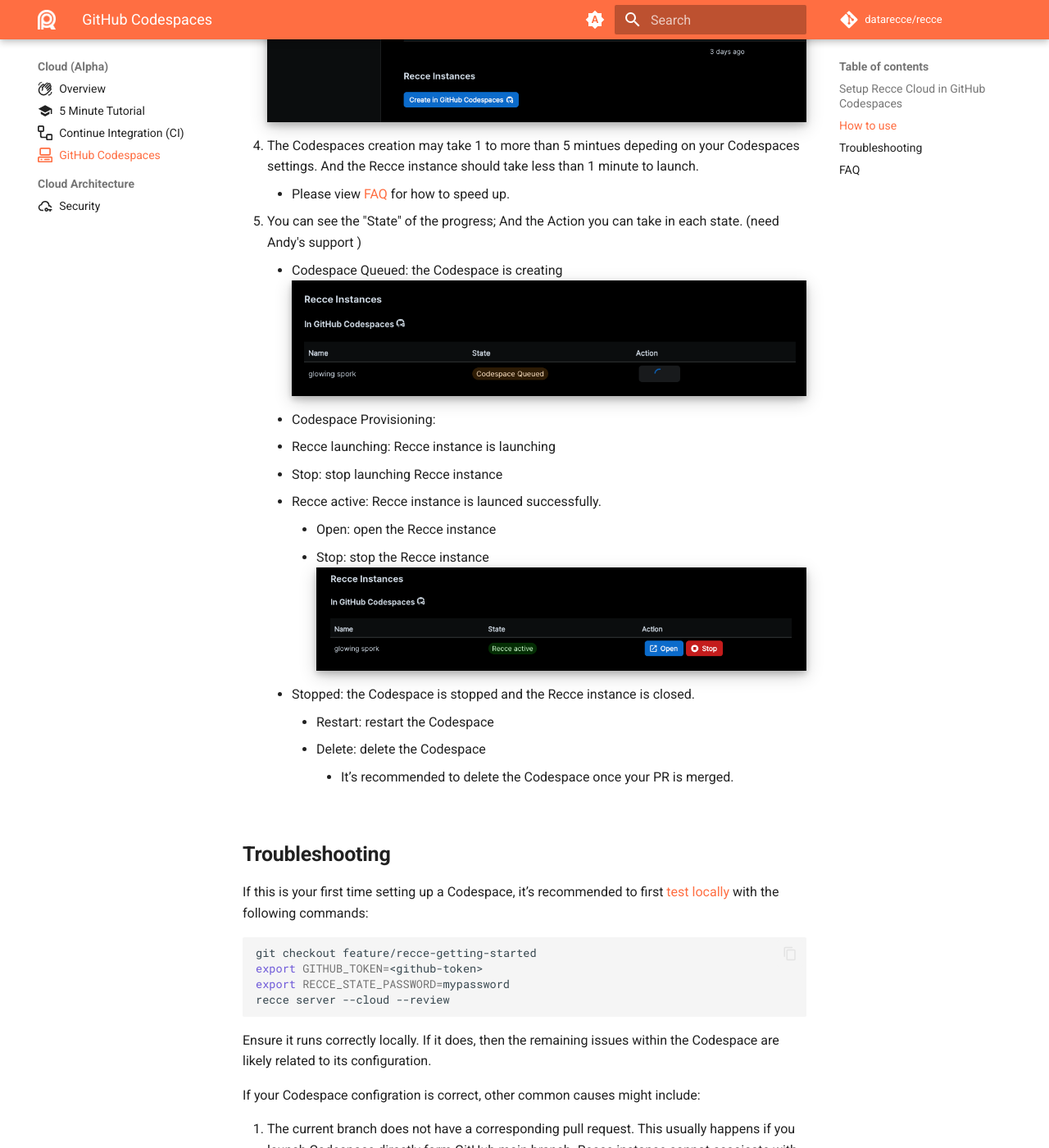
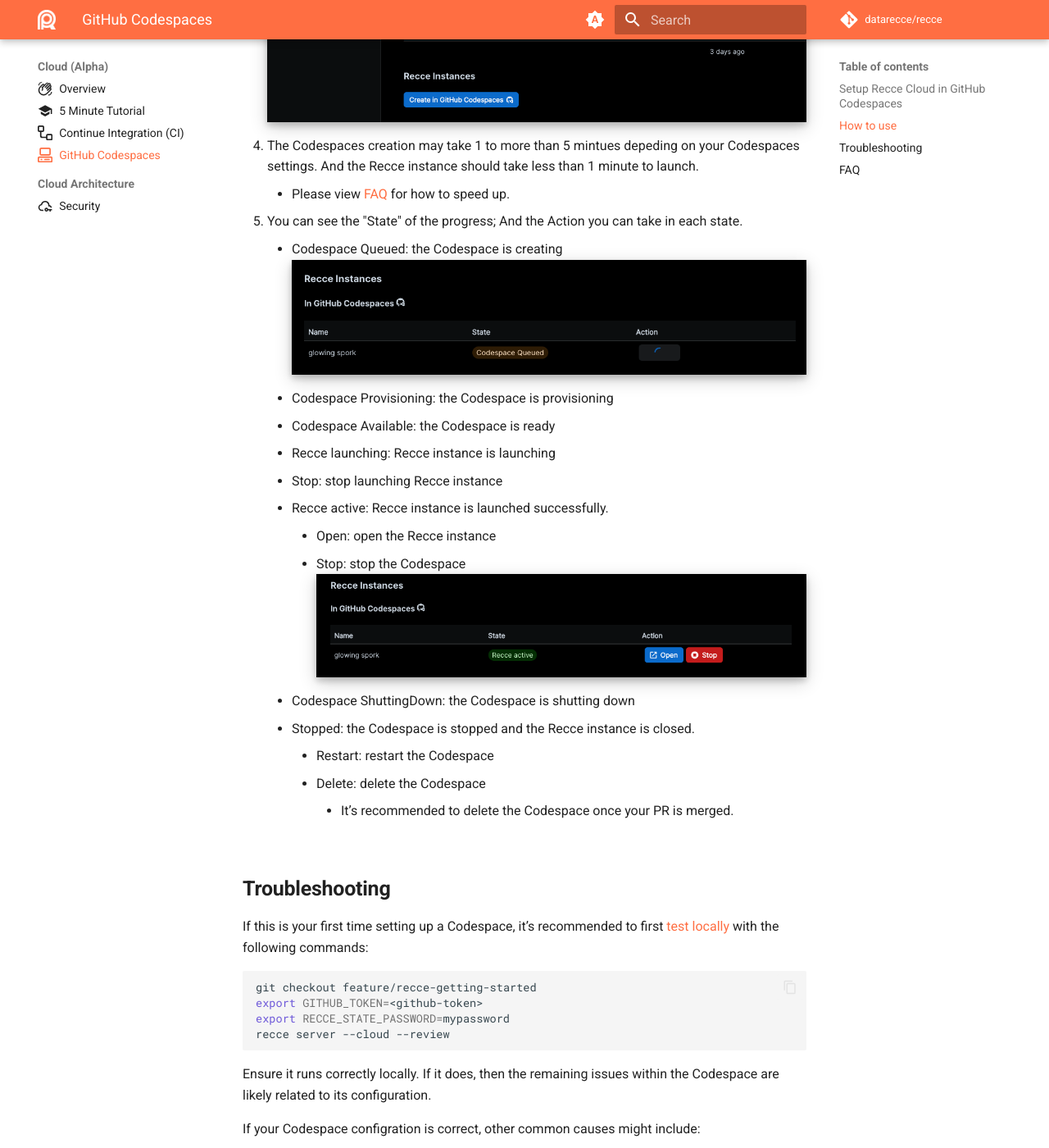
Before and after one commit to DataRecce/recce-documentation, an MkDocs documentation site: the page built from docs/docs/recce-cloud/setup-gh-codespaces.md, in a window 1280 px wide and 1400 px high, scrolled down 2995 px. Shown: the whole window at 82% size. Built offline with MkDocs 1.6.1 and Material for MkDocs 9.7.7, drawn with Linux system fonts in a browser that asks for light colours; comment, search, counter and statistics services are not loaded.

Commit message:
update comments and fix a typo

```diff
--- a/docs/docs/recce-cloud/setup-gh-codespaces.md
+++ b/docs/docs/recce-cloud/setup-gh-codespaces.md
@@ -64,16 +64,18 @@
     ![Create in GitHub Codespaces](../../assets/images/recce-cloud/create-in-codespace.png){: .shadow}
 4. The Codespaces creation may take 1 to more than 5 mintues depeding on your Codespaces settings. And the Recce instance should take less than 1 minute to launch.
     - Please view [FAQ](../../recce-cloud/setup-gh-codespaces/#faq) for how to speed up.
-5. You can see the "State" of the progress; And the Action you can take in each state.  (need Andy's support )
+5. You can see the "State" of the progress; And the Action you can take in each state.
     - Codespace Queued: the Codespace is creating
         ![Codespace Queued](../../assets/images/recce-cloud/codespaces-queued.png){: .shadow}
-    - Codespace Provisioning:
+    - Codespace Provisioning: the Codespace is provisioning
+    - Codespace Available: the Codespace is ready
     - Recce launching: Recce instance is launching
       - Stop: stop launching Recce instance
-    - Recce active: Recce instance is launced successfully.
+    - Recce active: Recce instance is launched successfully.
         - Open: open the Recce instance
-        - Stop: stop the Recce instance
+        - Stop: stop the Codespace
         ![Recce active](../../assets/images/recce-cloud/recce-active.png){: .shadow}
+    - Codespace ShuttingDown: the Codespace is shutting down
     - Stopped: the Codespace is stopped and the Recce instance is closed.
         - Restart: restart the Codespace
         - Delete: delete the Codespace
```
Also changed, not shown: docs/docs/recce-cloud/setup-gh-actions.md (+1 -1 lines).
